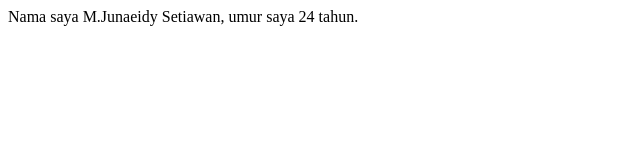
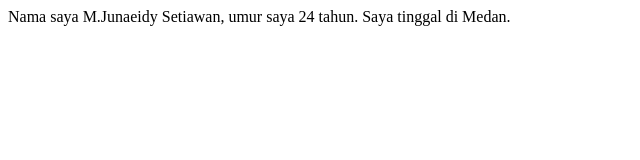
Before and after one commit to junaeidy/new-project-laravel, a plain HTML site: page index.html in a window 1280 px wide. Shown: the whole page, without its empty margins (0-640 px from the left). Drawn offline with Linux system fonts and the light colour scheme.

Commit message:
add address

```diff
--- a/index.html
+++ b/index.html
@@ -7,5 +7,7 @@
 </head>
 <body>
     Nama saya M.Junaeidy Setiawan, umur saya 24 tahun.
+
+    Saya tinggal di Medan.
 </body>
 </html>
```
